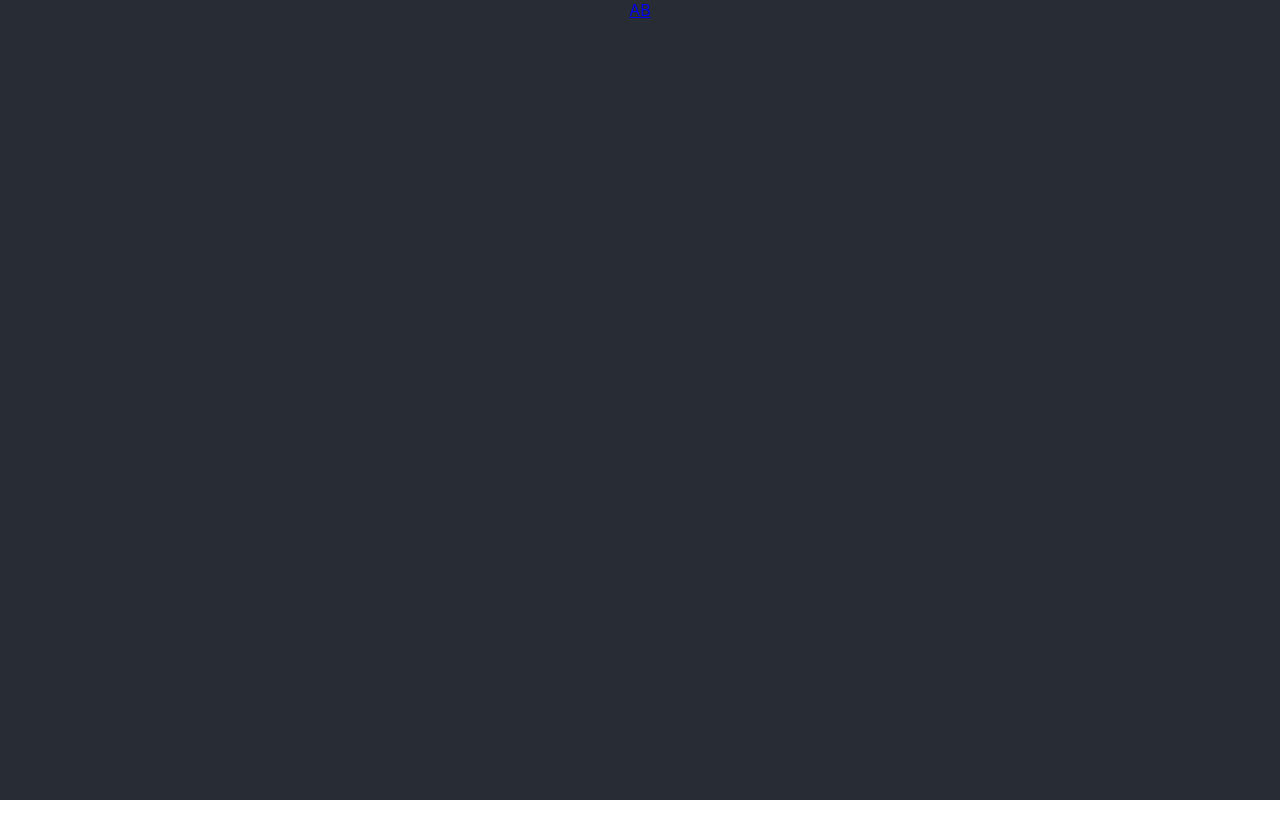
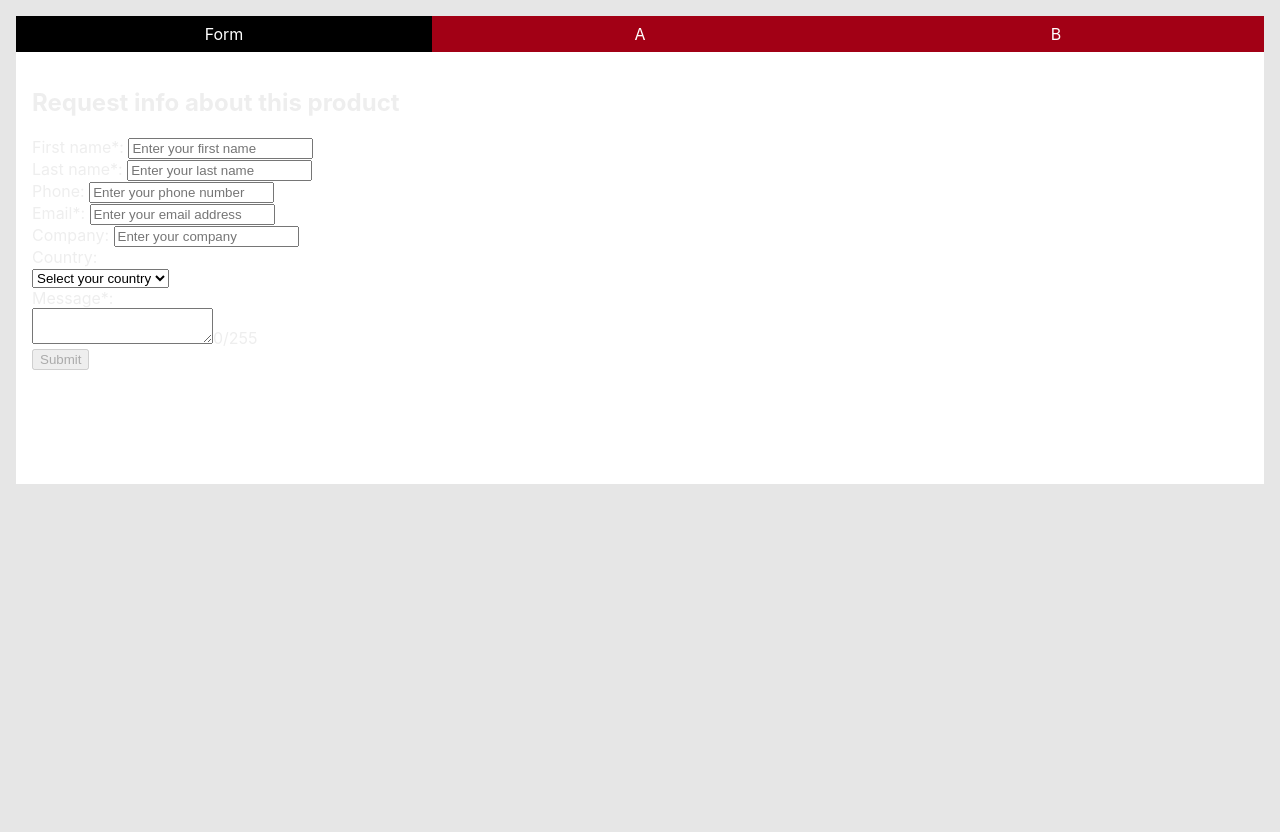
Before and after one commit to TurboTractopelle/swyaapp, a React (Create React App) app: page / in a window 1280 px wide. Before the commit the page ends 800 px from the top, so only its background shows below. Built offline with nearby package versions, Linux system fonts and the light colour scheme.

Commit message:
feat: add info form

```diff
--- a/package.json
+++ b/package.json
@@ -5,6 +5,7 @@
   "dependencies": {
     "@types/jest": "^24.0.18",
     "axios": "^0.19.0",
+    "countries-list": "^2.4.3",
     "enzyme": "^3.10.0",
     "enzyme-adapter-react-16": "^1.14.0",
     "node-sass": "^4.12.0",
--- a/src/App.js
+++ b/src/App.js
@@ -2,19 +2,30 @@ import React from "react";
 import "./App.scss";
 import A from "./components/A/A";
 import B from "./components/B/B";
+import Form from "./containers/Form";
 import { Route, Switch, NavLink } from "react-router-dom";
 
 function App() {
 	return (
 		<div className="App" data-test="App">
 			<nav>
-				<NavLink to="/a">A</NavLink>
-				<NavLink to="/b">B</NavLink>
+				<NavLink to="/" exact>
+					Form
+				</NavLink>
+				<NavLink to="/a" exact>
+					A
+				</NavLink>
+				<NavLink to="/b" exact>
+					B
+				</NavLink>
 			</nav>
-			<Switch>
-				<Route path="/a" component={A} />
-				<Route path="/b" component={B} />
-			</Switch>
+			<main>
+				<Switch>
+					<Route exact path="/" component={Form} />
+					<Route exact path="/a" component={A} />
+					<Route exact path="/b" component={B} />
+				</Switch>
+			</main>
 		</div>
 	);
 }
--- a/src/App.scss
+++ b/src/App.scss
@@ -1,18 +1,36 @@
 @import "./assets/colors.scss";
 
 .App {
-	text-align: center;
-	background: #282c34;
+	background: #e6e6e6;
 	min-height: 100vh;
 	color: #eee;
+	padding: 1rem;
 }
 
-.App-logo {
-	animation: App-logo-spin infinite 20s linear;
-	height: 40vmin;
-	pointer-events: none;
+nav {
+	background-color: #333;
+	display: flex;
+	a {
+		background: #a20015;
+		color: #fff;
+		flex: 1;
+		text-align: center;
+		text-decoration: none;
+		transition: all ease 500ms;
+		padding: 0.5rem;
+
+		&:hover {
+			background: #333;
+		}
+
+		&.active {
+			background-color: #000;
+		}
+	}
 }
 
-.App-link {
-	color: #61dafb;
+main {
+	background: #fff;
+	min-height: 50vh;
+	padding: 1rem;
 }
--- /dev/null
+++ b/src/components/Input/Input.js
@@ -0,0 +1,54 @@
+import React from "react";
+import SelectCountry from "../SelectCountry/SelectCountry";
+
+const Input = props => {
+	const required = props.data.validation.required && <span className="required">*</span>;
+	const valid = props.data.validation.touched
+		? props.data.validation.valid
+			? "valid"
+			: "notValid"
+		: null;
+
+	let input;
+	if (props.data.type === "textarea") {
+		input = (
+			<div>
+				<textarea name={props.data.title} onChange={props.onChangeHandler} />
+				<span className="counter">
+					{props.data.validation.counter}/{props.data.validation.counterMax}
+				</span>
+			</div>
+		);
+	} else if (props.data.type === "select" && props.data.title === "Country") {
+		input = (
+			<SelectCountry
+				tops={props.data.special.tops}
+				placeholder={props.data.placeholder}
+				onChangeHandler={props.onChangeHandler}
+			/>
+		);
+	} else {
+		input = (
+			<input
+				type={props.data.type}
+				name={props.data.title}
+				value={props.data.value}
+				placeholder={props.data.placeholder}
+				onChange={props.onChangeHandler}
+				data-test="input"
+			/>
+		);
+	}
+
+	return (
+		<div className={["item", props.data.title, valid].join(" ")} data-test="inputWrapper">
+			<label htmlFor={props.data.title}>
+				{props.data.title}
+				{required}:{" "}
+			</label>
+			{input}
+		</div>
+	);
+};
+
+export default Input;
--- /dev/null
+++ b/src/components/SelectCountry/SelectCountry.js
@@ -0,0 +1,27 @@
+import React from "react";
+import { countries as countriesList } from "countries-list";
+
+const SelectCountry = props => {
+	const { placeholder = "Select" } = props;
+	const { tops = [] } = props;
+	const top = [placeholder, ...tops];
+	const countries = top.concat(
+		Object.entries(countriesList)
+			.reduce((a, k) => {
+				return (a = top.includes(k[1].name) ? a : [...a, k[1].name]);
+			}, [])
+			.sort((a, b) => a.localeCompare(b))
+	);
+
+	return (
+		<div>
+			<select data-test="select" onChange={props.onChangeHandler}>
+				{countries.map(c => (
+					<option key={c}>{c}</option>
+				))}
+			</select>
+		</div>
+	);
+};
+
+export default SelectCountry;
--- /dev/null
+++ b/src/components/Submibtn/Submitbtn.js
@@ -0,0 +1,12 @@
+import React from "react";
+
+const Submitbtn = props => {
+	const disabled = !props.validForm;
+	return (
+		<button disabled={disabled} data-test="Submitbtn" onClick={props.onSubmitHandler} type="button">
+			Submit
+		</button>
+	);
+};
+
+export default Submitbtn;
--- /dev/null
+++ b/src/containers/Form.js
@@ -0,0 +1,210 @@
+import React, { Component } from "react";
+import Input from "../components/Input/Input";
+import Submitbtn from "../components/Submibtn/Submitbtn";
+
+class Form extends Component {
+	state = {
+		form: {
+			firstname: {
+				name: "firstname",
+				title: "First name",
+				type: "text",
+				value: "",
+				placeholder: "Enter your first name",
+				validation: {
+					required: true,
+					valid: false,
+					touched: false
+				}
+			},
+			lastname: {
+				name: "lastname",
+				title: "Last name",
+				type: "text",
+				value: "",
+				placeholder: "Enter your last name",
+				validation: {
+					required: true,
+					valid: false,
+					touched: false
+				}
+			},
+			phone: {
+				name: "phone",
+				title: "Phone",
+				type: "text",
+				value: "",
+				placeholder: "Enter your phone number",
+				validation: {
+					required: false,
+					valid: true,
+					touched: false
+				}
+			},
+			email: {
+				name: "email",
+				title: "Email",
+				type: "email",
+				value: "",
+				placeholder: "Enter your email address",
+				validation: {
+					required: true,
+					valid: false,
+					touched: false
+				}
+			},
+			company: {
+				name: "company",
+				title: "Company",
+				type: "text",
+				value: "",
+				placeholder: "Enter your company",
+				validation: {
+					required: false,
+					valid: true,
+					touched: false
+				}
+			},
+			country: {
+				name: "country",
+				title: "Country",
+				type: "select",
+				value: "",
+				placeholder: "Select your country",
+				validation: {
+					required: false,
+					valid: true,
+					touched: false
+				},
+				special: {
+					tops: ["France"]
+				}
+			},
+			message: {
+				name: "message",
+				title: "Message",
+				type: "textarea",
+				value: "",
+				placeholder: "",
+				validation: {
+					required: true,
+					valid: false,
+					touched: false,
+					counter: 0,
+					counterMax: 255
+				}
+			}
+		},
+		formValidation: {
+			valid: false
+		},
+		formSubmission: false
+	};
+
+	inputValidation = (name, newValue) => {
+		const { validation } = this.state.form[name];
+		let out = true;
+
+		if (validation.required && newValue.length === 0) {
+			out = out && false;
+		}
+
+		if (this.state.form[name].type === "textarea") {
+			if (newValue.length > this.state.form[name].validation.counterMax) {
+				out = out && false;
+			}
+		}
+
+		return out;
+	};
+
+	checkFormValidation = (name, status) => {
+		return Object.keys(this.state.form).reduce((a, k) => {
+			let inputValidation = this.state.form[k].validation.valid;
+			if (k === name) {
+				inputValidation = status;
+			}
+			return (a = a && inputValidation);
+		}, true);
+	};
+
+	onChangeHandler = name => e => {
+		const newValue = e.target.value;
+		const inputValidationStatus = this.inputValidation(name, newValue);
+		const checkFormValidation = this.checkFormValidation(name, inputValidationStatus);
+
+		this.setState(prevState => {
+			let nameValidation;
+			if (this.state.form[name].type === "textarea") {
+				nameValidation = { counter: newValue.length };
+			}
+
+			return {
+				...prevState,
+				form: {
+					...prevState.form,
+					[name]: {
+						...prevState.form[name],
+						value: newValue,
+						validation: {
+							...prevState.form[name].validation,
+							touched: true,
+							valid: inputValidationStatus,
+							...nameValidation
+						}
+					}
+				},
+				formValidation: {
+					...prevState.formValidation,
+					valid: checkFormValidation
+				}
+			};
+		});
+	};
+
+	generateInputs = () => {
+		return Object.keys(this.state.form).map(key => (
+			<Input
+				data={this.state.form[key]}
+				key={key}
+				onChangeHandler={this.onChangeHandler(this.state.form[key].name)}
+			/>
+		));
+	};
+
+	getFormData = () => {
+		let bodyFormData = new FormData();
+		let keys = Object.keys(this.state.form);
+		for (let i = 0; i < keys.length; i++) {
+			bodyFormData.set(this.state.form[keys[i]].name, this.state.form[keys[i]].value);
+			bodyFormData.set("p_company", this.props.company);
+			bodyFormData.set("p_name", this.props.product);
+		}
+		return bodyFormData;
+	};
+
+	onSubmitHandler = e => {
+		e.preventDefault();
+		console.log(e);
+	};
+
+	render() {
+		const validForm = this.state.formValidation.valid;
+		const inputs = this.generateInputs();
+		const formDisplay = this.state.formSubmission ? (
+			<p>posted</p>
+		) : (
+			<div>
+				<h2>Request info about this product</h2>
+				<form>
+					{inputs}
+					<Submitbtn validForm={validForm} onSubmitHandler={this.onSubmitHandler} />
+				</form>
+			</div>
+		);
+
+		return <div data-test="formWrapper">{formDisplay}</div>;
+	}
+}
+
+export default Form;
```
Also changed, not shown: 1 other file (tests, documents, lock files or other folders).
